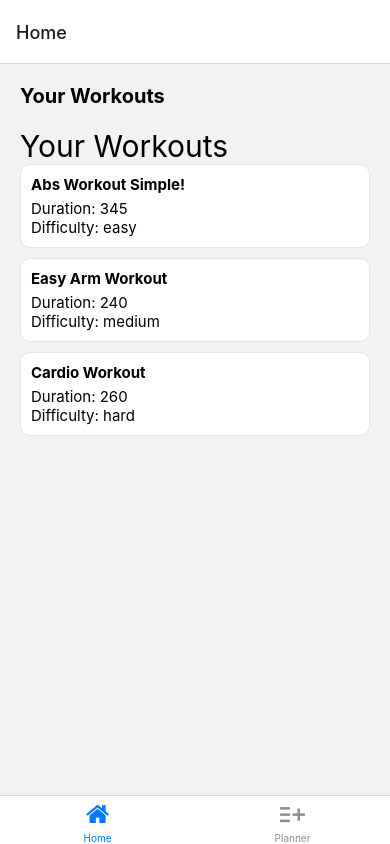
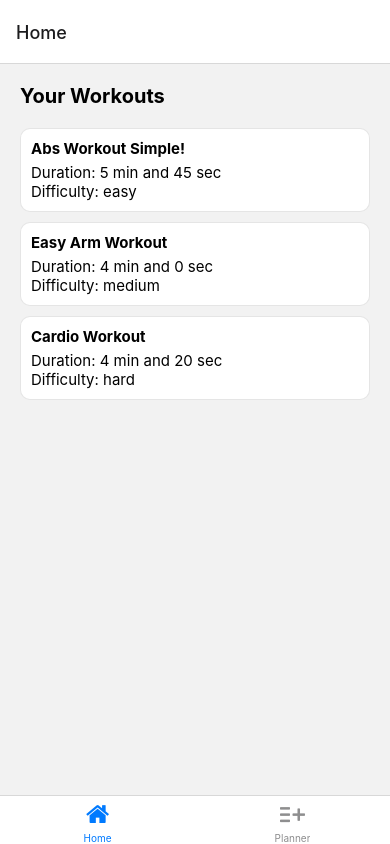
Before and after one commit to DrewIndeed/react-native-projects, a React Native app in the folder workout-app/: screen /Home in a window 390 px wide. Built offline with nearby package versions, Linux system fonts and the light colour scheme.

Commit message:
23. workout-app: utils to convert sec to min and format sec
- But there are cases have not handled:
+ 0 second
+ duration is less than 1 min

```diff
--- a/workout-app/components/WorkoutItem.tsx
+++ b/workout-app/components/WorkoutItem.tsx
@@ -1,11 +1,12 @@
 import { View, Text, StyleSheet } from 'react-native';
 import { Workout } from '../types/data';
+import { secToMin, formatSec } from '../utils/time';
 
 export default function renderItem({ item }: { item: Workout }) {
   return (
     <View style={styles.container}>
       <Text style={styles.name}>{item.name}</Text>
-      <Text style={styles.duration}>Duration: {item.duration}</Text>
+      <Text style={styles.duration}>Duration: {formatSec(item.duration)}</Text>
       <Text style={styles.difficulty}>Difficulty: {item.difficulty}</Text>
     </View>
   );
@@ -18,7 +19,7 @@ const styles = StyleSheet.create({
     borderWidth: 1,
     padding: 10,
     marginBottom: 10,
-    backgroundColor: '#fff'
+    backgroundColor: '#fff',
   },
   name: {
     fontSize: 15,
--- a/workout-app/screens/HomeScreen.tsx
+++ b/workout-app/screens/HomeScreen.tsx
@@ -9,7 +9,7 @@ const HomeScreen = ({ navigation }: NativeStackHeaderProps) => {
   return (
     <View style={styles.container}>
       <Text style={styles.header}>Your Workouts</Text>
-      <MontserratText style={{ fontSize: 30 }}>Your Workouts</MontserratText>
+      {/* <MontserratText style={{ fontSize: 30 }}>Your Workouts</MontserratText> */}
       <FlatList
         // data here is the WHOLE ARRAY OF OBJECTS
         // data is read from a JSON file so dont know what tah hell is the tpye
--- /dev/null
+++ b/workout-app/utils/time.tsx
@@ -0,0 +1,9 @@
+export function secToMin(sec: number) {
+  return (sec / 60).toFixed(1);
+}
+
+export function formatSec(sec: number): string {
+  const _min = Math.floor(sec / 60);
+  const _sec = sec % 60;
+  return `${_min} min and ${_sec} sec`;
+}
```
